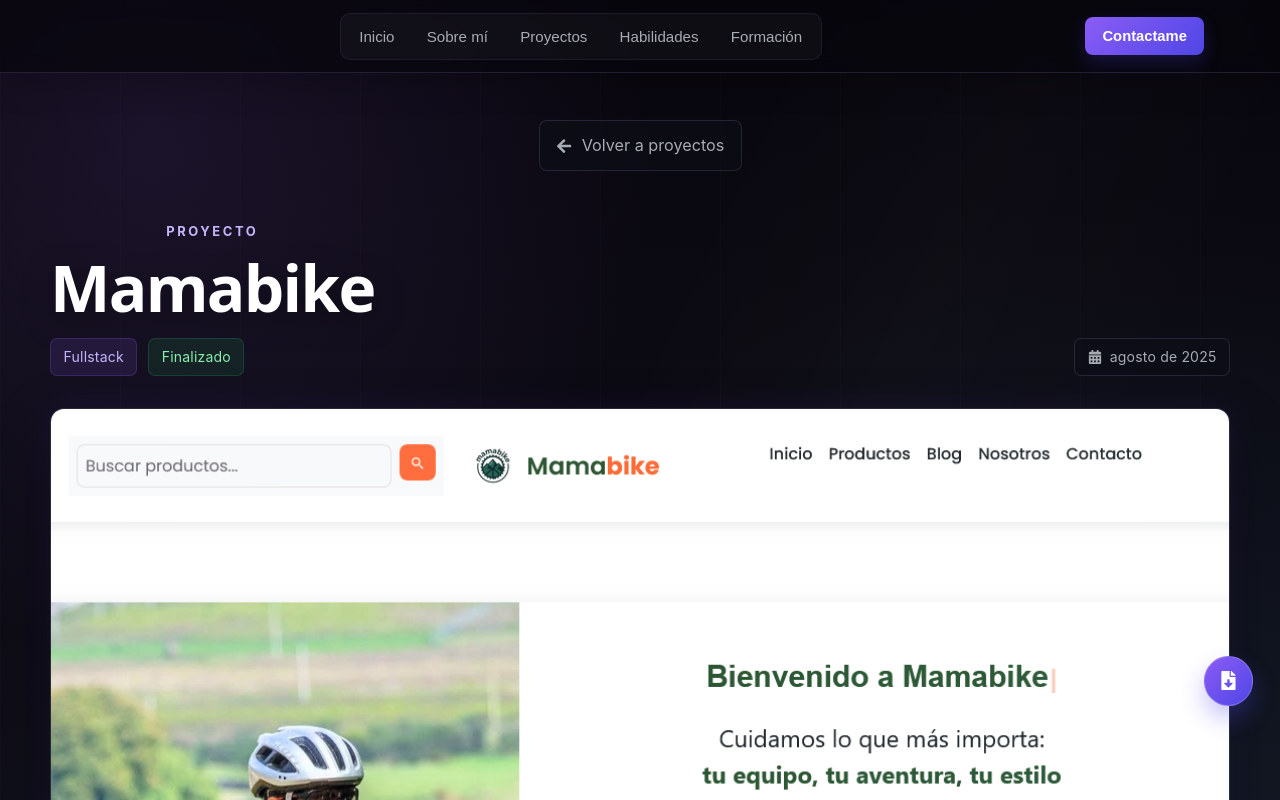
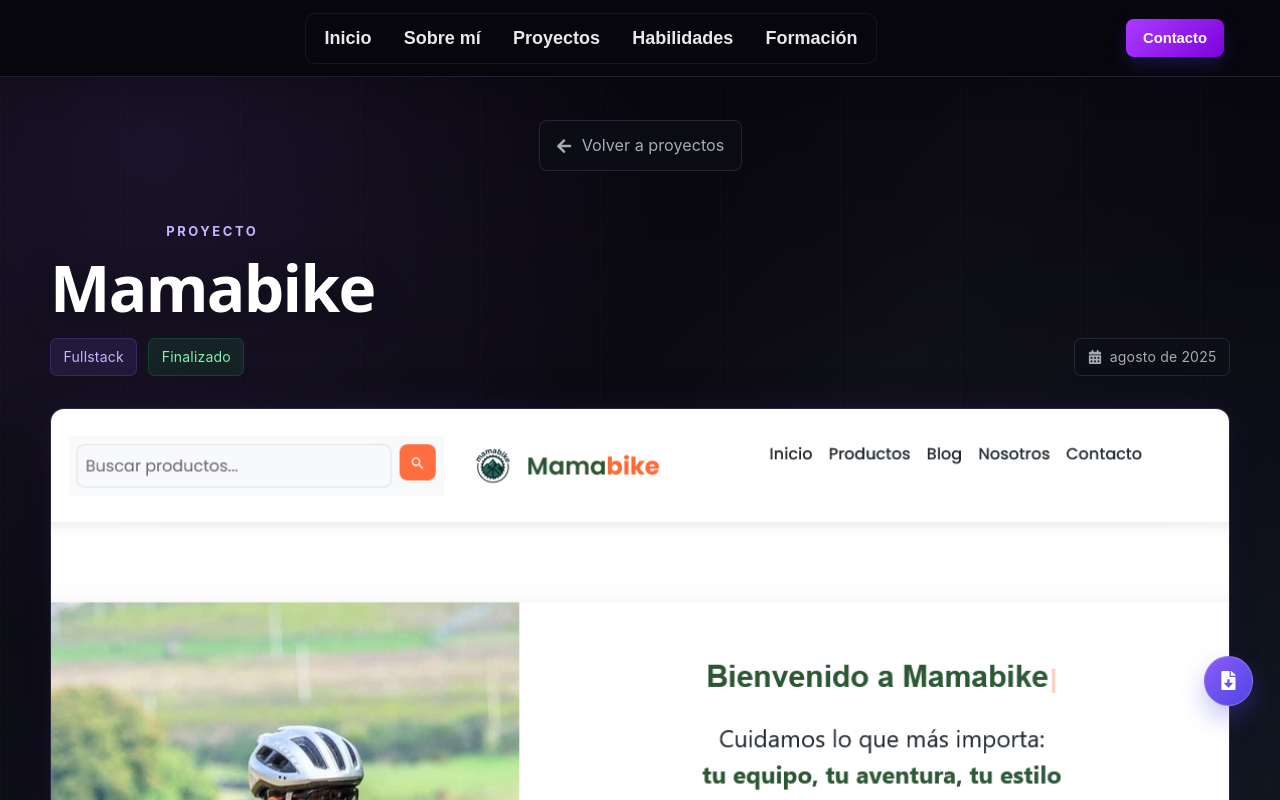
Before and after one commit to FelicitasAguerralde/FelicitasAguerralde_Portfolio, a React (Create React App) app in the folder frontend/: page /proyectos/1 in a window 1280 px wide. Shown: the top 800 px of the page. Built offline with nearby package versions, Linux system fonts and the light colour scheme; no server answers.

Commit message:
Acomodo nav mobile

```diff
--- a/frontend/src/pages/Contact.js
+++ b/frontend/src/pages/Contact.js
@@ -92,7 +92,7 @@
             <MetamorphosisBackground />
       <div className="container">
         <h2 className="section-title">
-          Contacta<span className="highlight">me</span>
+          Contacto
         </h2>
         <p className="section-subtitle">
           ¿Tenés un proyecto en mente? Puedo ayudarte a crearlo, escribime y
--- a/frontend/src/pages/Navbar.js
+++ b/frontend/src/pages/Navbar.js
@@ -116,7 +116,7 @@
             className="btn"
             onClick={() => scrollToSection('contact')}
           >
-            Contactame
+            Contacto
           </button>
 
           <button
--- a/frontend/src/styles/Navbar.css
+++ b/frontend/src/styles/Navbar.css
@@ -4,7 +4,7 @@
   top: 0;
   left: 0;
   width: 100%;
-  background-color: rgba(var(--card-light-rgb), 0.1);
+  background-color: rgba(var(--text-highlight), 0.1);
   backdrop-filter: blur(10px);
   -webkit-backdrop-filter: blur(10px);
   border-bottom: 1px solid rgba(108, 99, 255, 0.1);
@@ -14,7 +14,6 @@
 }
 
 .navbar-container {
-  max-width: 1200px;
   margin: 0 auto;
   padding: 0 2rem;
   display: flex;
@@ -22,20 +21,6 @@
   align-items: center;
 }
 
-.navbar-logo {
-  font-size: 1.8rem;
-  font-weight: 700;
-  background: linear-gradient(90deg, var(--primary-color), var(--secondary-color));
-  -webkit-background-clip: text;
-  -webkit-text-fill-color: transparent;
-  background-clip: text;
-  cursor: pointer;
-  transition: transform 0.3s ease;
-}
-
-.navbar-logo:hover {
-  transform: scale(1.05);
-}
 
 .navbar-menu {
   display: flex;
@@ -52,7 +37,7 @@
 .navbar-link {
   background: none;
   border: none;
-  color: var(--text-highlight);
+  color: var(--text-primary);
   font-size: 1rem;
   font-weight: 500;
   cursor: pointer;
@@ -89,7 +74,7 @@
 .theme-toggle {
   background: none;
   border: none;
-  color: var(--text-light);
+  color: var(--text-highlight);
   cursor: pointer;
   padding: 0.5rem;
   border-radius: 50%;
@@ -97,11 +82,11 @@
   align-items: center;
   justify-content: center;
   transition: all 0.3s ease;
-  background-color: rgba(var(--primary-color-rgb), 0.1);
+  background-color: rgba(var(--accent), 0.1);
 }
 
 .theme-toggle:hover {
-  background-color: rgba(var(--primary-color-rgb), 0.2);
+  background-color: rgba(var(--accent), 0.2);
   transform: rotate(30deg);
 }
 
@@ -119,7 +104,7 @@
   display: block;
   width: 25px;
   height: 2px;
-  background-color: var(--text-light);
+  background-color: var(--text-primary) !important;
   transition: all 0.3s ease;
   border-radius: 2px;
 }
@@ -151,7 +136,7 @@
     top: 70px;
     left: 0;
     width: 100%;
-    background-color: var(--card-light);
+    background-color: var(--text-primary);
     flex-direction: column;
     align-items: center;
     padding: 2rem 0;
@@ -164,15 +149,16 @@
     z-index: 999;
   }
 
-  .dark-mode .navbar-menu {
-    background-color: var(--card-dark);
-    box-shadow: 0 10px 30px rgba(0, 0, 0, 0.3);
+
+  .navbar-menu.active {
+    transform: translateY(-20px);
+    opacity: 1;
+    visibility: visible;
+    height: 100vh;
   }
 
-  .navbar-menu.active {
-    transform: translateY(0);
-    opacity: 1;
-    visibility: visible;
+  .navbar-hamburger span{
+    background-color: var(--text-primary) !important;
   }
 
   .navbar-hamburger {
@@ -180,7 +166,7 @@
   }
 
   .navbar-hamburger.active span:nth-child(1) {
-    transform: rotate(45deg) translate(6px, 6px);
+    transform: rotate(45deg) translate(3px, 6px);
   }
 
   .navbar-hamburger.active span:nth-child(2) {
@@ -188,7 +174,7 @@
   }
 
   .navbar-hamburger.active span:nth-child(3) {
-    transform: rotate(-45deg) translate(6px, -6px);
+    transform: rotate(-45deg) translate(2px, -6px);
   }
 
   .navbar-actions .btn {
@@ -200,29 +186,18 @@
   }
 }
 
-/* Variables CSS para los modos de color */
-:root {
-  --primary-color-rgb: 108, 99, 255;
-  --card-light-rgb: 255, 255, 255;
-  --card-dark-rgb: 30, 30, 30;
-}
-
-.dark-mode {
-  --card-light-rgb: 30, 30, 30;
-  --card-dark-rgb: 37, 37, 37;
-}
 
 /* ===== Shared portfolio navigation ===== */
 .navbar {
   padding: 0.7rem 0;
-  background: rgba(8, 6, 13, 0.72);
+  background: var(--bg);
   border-bottom: 1px solid rgba(196, 181, 253, 0.14);
   box-shadow: 0 12px 32px rgba(0, 0, 0, 0.16);
 }
 
 .navbar.scrolled {
   padding: 0.55rem 0;
-  background: rgba(8, 6, 13, 0.9);
+  background: var(--bg);
   border-bottom-color: rgba(196, 181, 253, 0.24);
   box-shadow: 0 14px 36px rgba(0, 0, 0, 0.3);
 }
@@ -242,7 +217,7 @@
   align-items: center;
   gap: 0.35rem;
   padding: 0.3rem;
-  background: rgba(255, 255, 255, 0.035);
+  background: var(--bg);
   border: 1px solid rgba(196, 181, 253, 0.08);
   border-radius: 10px;
 }
@@ -250,8 +225,9 @@
 .navbar-link {
   padding: 0.48rem 0.72rem;
   border-radius: 7px;
-  color: var(--text-secondary);
-  font-size: 0.84rem;
+  color: var(--text-primary);
+  font-size: 1rem;
+  font-weight: bolder;
   transition: color 220ms ease, background 220ms ease;
 }
 
@@ -266,7 +242,7 @@
 
 .navbar-actions .btn {
   padding: 0.62rem 0.95rem;
-  background: linear-gradient(135deg, #8b5cf6, #4f46e5);
+  background: linear-gradient(135deg, #aa3bff, #7e02dd);
   border-radius: 8px;
   box-shadow: 0 8px 18px rgba(79, 70, 229, 0.22);
   font-size: 0.82rem;
@@ -285,22 +261,19 @@
     gap: 0.75rem;
   }
 
-  .navbar-logo {
-    font-size: 1.15rem;
-  }
-
   .navbar-menu {
     top: 64px;
     gap: 0.45rem;
     padding: 1rem;
-    background: rgba(13, 15, 24, 0.96);
-    border: 1px solid rgba(196, 181, 253, 0.16);
+    background: var(--bg);
+    border: 1px solid var(--accent-bg);
     border-radius: 0 0 12px 12px;
   }
 
   .navbar-link {
     width: min(260px, 90vw);
-    padding: 0.7rem 1rem;
+    padding: 1rem 1rem;
     text-align: center;
+    border: 1px solid var(--accent-bg);
   }
 }
```
